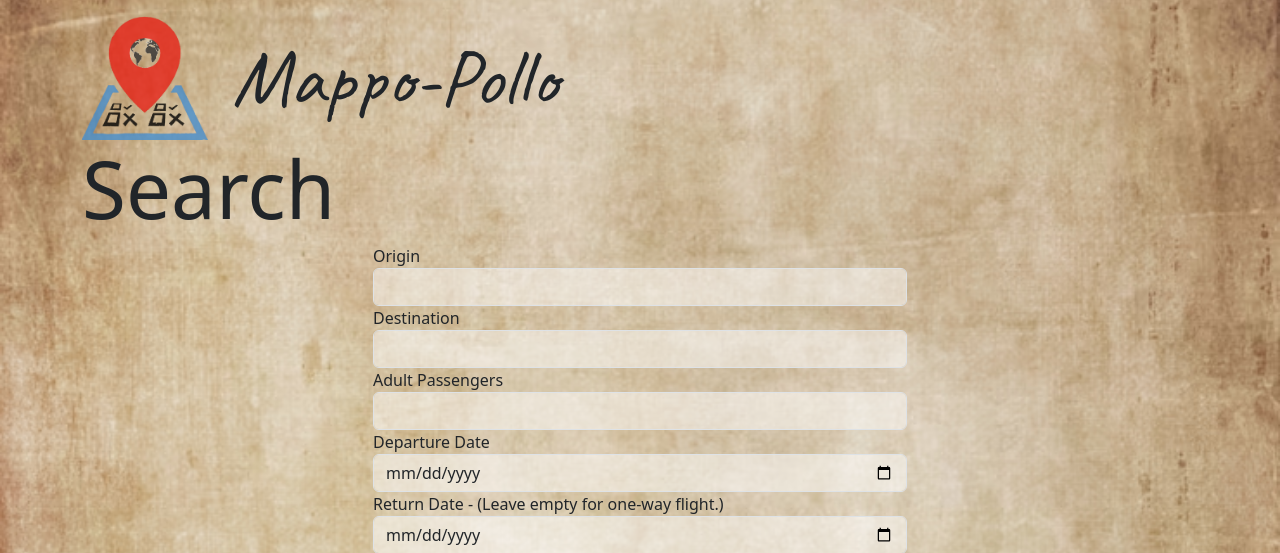
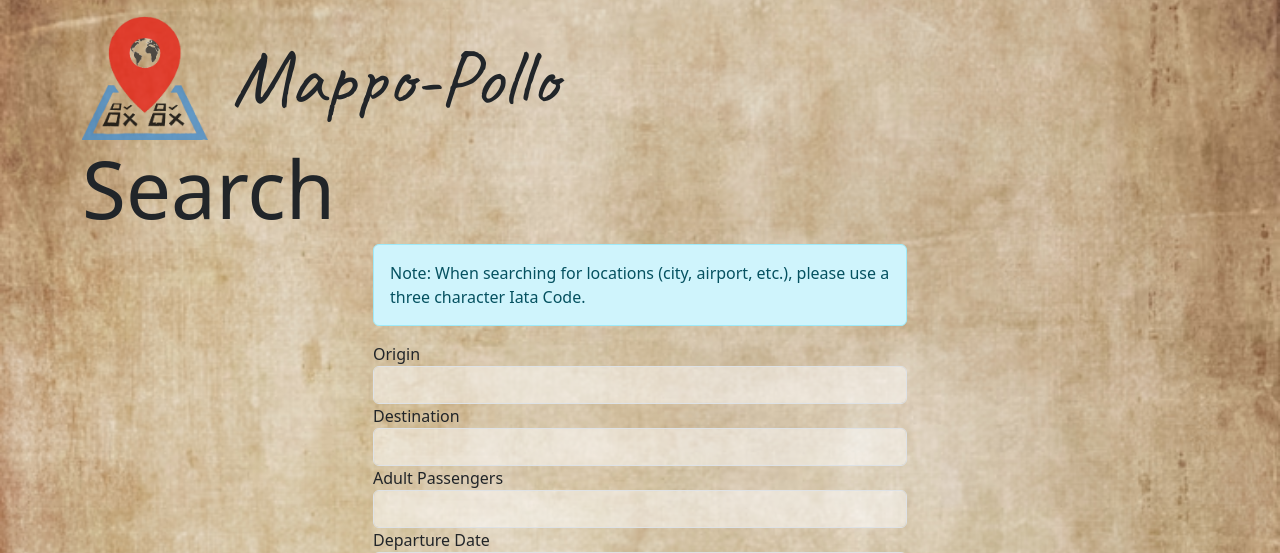
Before and after one commit to biggd3210/capstone-1, a Flask app: template templates/components/search.html in a window 1280 px wide. Shown: the part 46-599 px from the top of the page. Run offline with Flask 3, Linux system fonts and the light colour scheme; the template is opened without the code that fills it: values that come from a table or form of the project are taken from there, others are empty; parts of the project's set-up code (start-up, migrations or seed data) failed here and were passed over; some libraries are stand-ins or nearby versions.

Commit message:
add warning to use three character iata code to search page.

```diff
--- a/templates/components/search.html
+++ b/templates/components/search.html
@@ -9,6 +9,7 @@
 <div class="container">
     <div class="row justify-content-center">
         <div class="col-md-6">
+            <p class="alert alert-info">Note: When searching for locations (city, airport, etc.), please use a three character Iata Code.</p>
             <form id="search-flight-form" method="POST">
                 {{ form.hidden_tag() }}
                 {% for field in form
```
